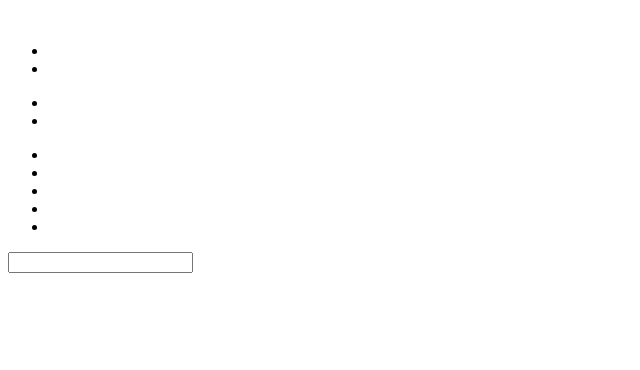
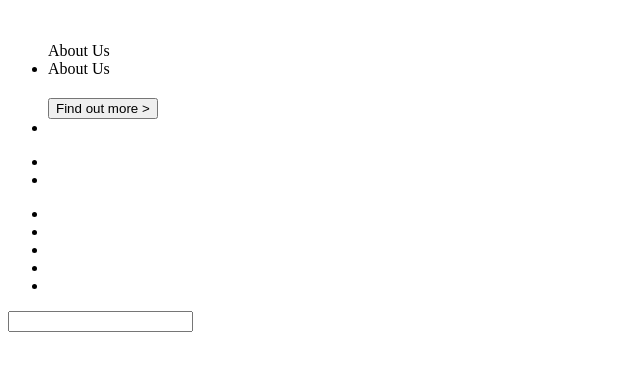
Before and after one commit to Butic/EngLab, a plain HTML site: page index.html in a window 1280 px wide. Shown: the whole page, without its empty margins (0-640 px from the left). Drawn offline with Linux system fonts and the light colour scheme.

Commit message:
More changes in header links

```diff
--- a/index.html
+++ b/index.html
@@ -15,8 +15,17 @@
 
       <!--Header Links-->
       <nav class="navigation__header">
-        <ul class="navigation__links-container">
-          <li class="navigation__link"></li>
+        <ul class="navigation__head-links"> About Us
+          <li class="navigation__link">About Us
+            <div class="navigation__links-container">
+              <h2>
+              </h2>
+              <p>
+
+              </p>
+              <input type="button" value="Find out more >">
+            </div>
+          </li>
           <li class="navigation__link"></li>
         </ul>
         <ul class="navigation__links-container">
```
